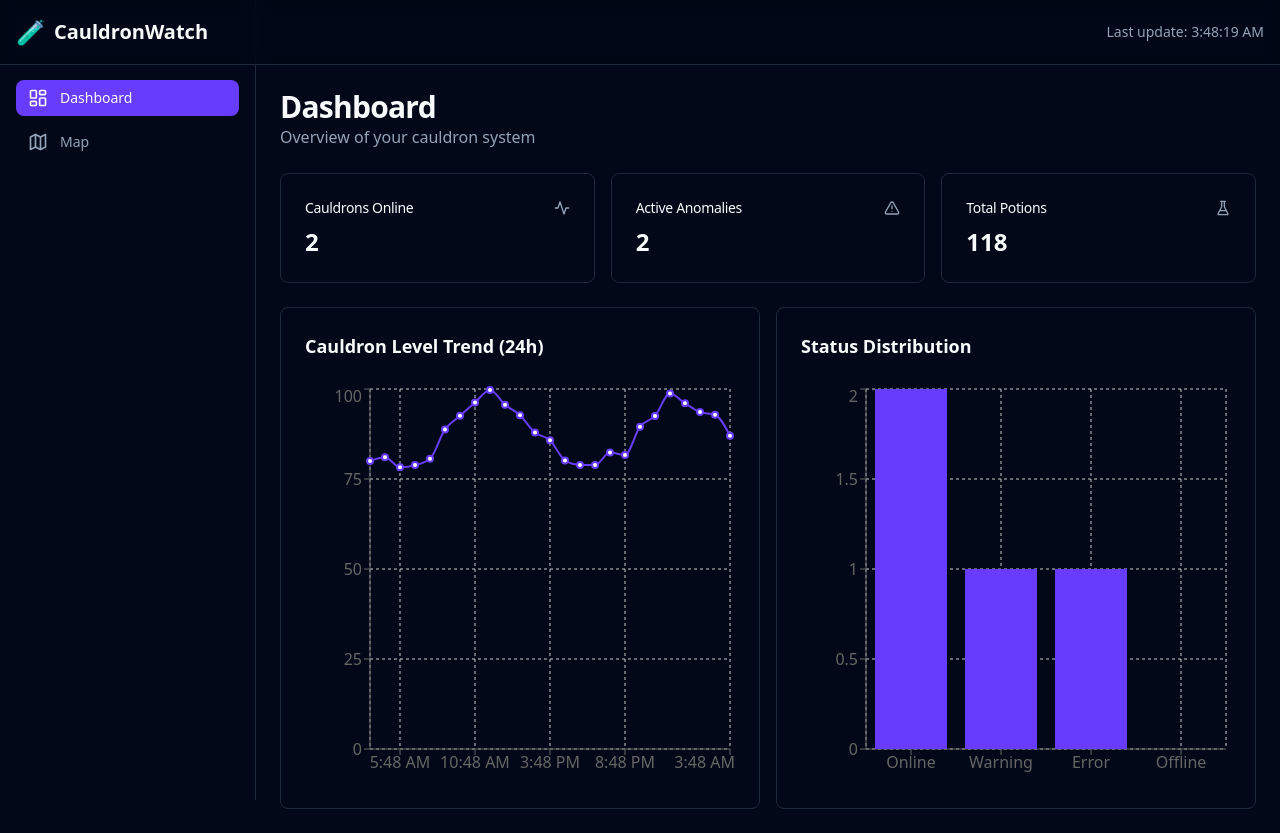
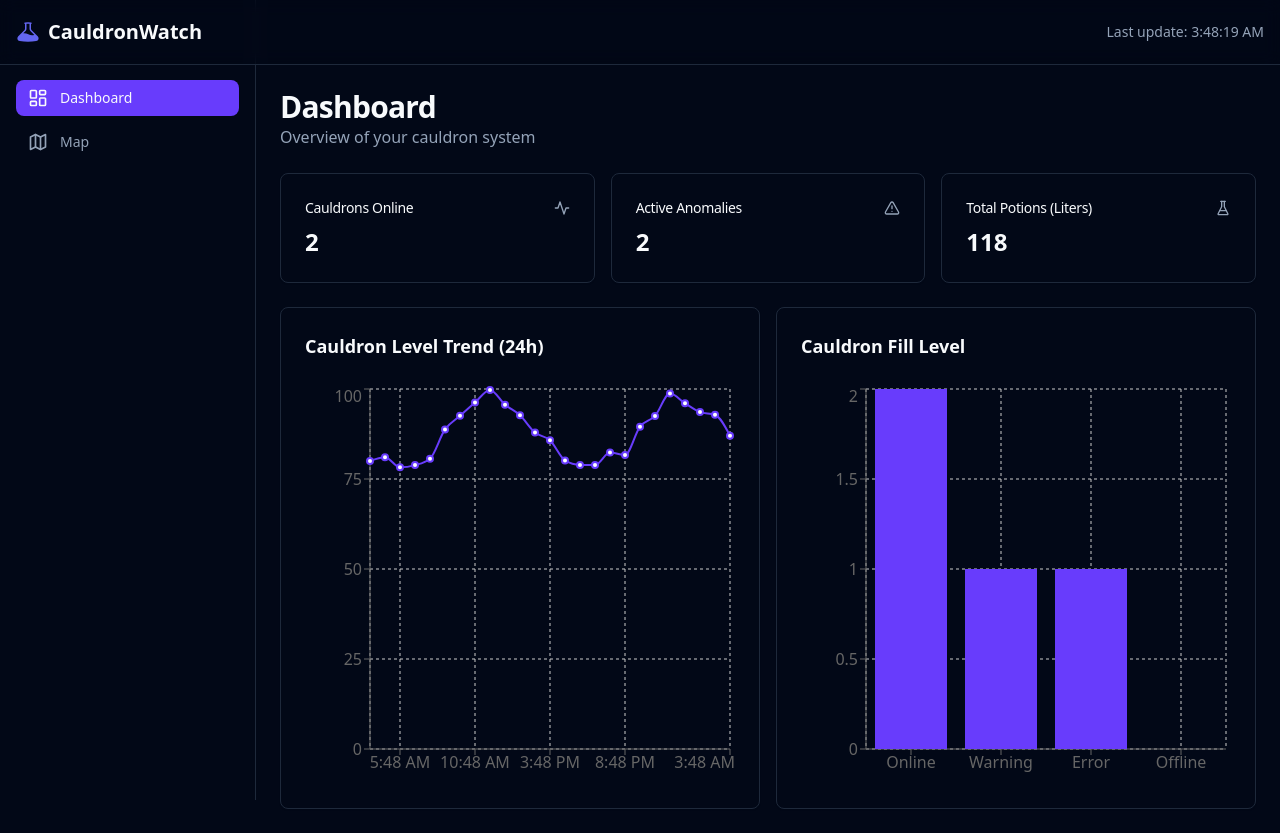
Before and after one commit to syedkazmi14/PotionTracker, a React (Vite) app in the folder frontend/: page /dashboard in a window 1280 px wide. Built offline with nearby package versions, Linux system fonts and the light colour scheme; no server answers.

Commit message:
Dashboard Update

```diff
--- a/frontend/src/layouts/MainLayout.tsx
+++ b/frontend/src/layouts/MainLayout.tsx
@@ -30,7 +30,20 @@ export function MainLayout() {
               {sidebarOpen ? <X /> : <Menu />}
             </Button>
             <div className="flex items-center gap-2">
-              <span className="text-2xl">🧪</span>
+            <span className="text-2xl text-indigo-500">
+                <svg
+                  xmlns="http://www.w3.org/2000/svg"
+                  viewBox="0 0 24 24"
+                  fill="currentColor"
+                  className="w-6 h-6"
+                >
+                  <path
+                    fillRule="evenodd"
+                    d="M10.5 3.798v5.02a3 3 0 0 1-.879 2.121l-2.377 2.377a9.845 9.845 0 0 1 5.091 1.013 8.315 8.315 0 0 0 5.713.636l.285-.071-3.954-3.955a3 3 0 0 1-.879-2.121v-5.02a23.614 23.614 0 0 0-3 0Zm4.5.138a.75.75 0 0 0 .093-1.495A24.837 24.837 0 0 0 12 2.25a25.048 25.048 0 0 0-3.093.191A.75.75 0 0 0 9 3.936v4.882a1.5 1.5 0 0 1-.44 1.06l-6.293 6.294c-1.62 1.621-.903 4.475 1.471 4.88 2.686.46 5.447.698 8.262.698 2.816 0 5.576-.239 8.262-.697 2.373-.406 3.092-3.26 1.47-4.881L15.44 9.879A1.5 1.5 0 0 1 15 8.818V3.936Z"
+                    clipRule="evenodd"
+                  />
+                </svg>
+              </span>
               <h1 className="text-xl font-bold">CauldronWatch</h1>
             </div>
           </div>
--- a/frontend/src/pages/DashboardPage.tsx
+++ b/frontend/src/pages/DashboardPage.tsx
@@ -57,7 +57,7 @@ export function DashboardPage() {
           icon={<AlertTriangle className="h-4 w-4" />}
         />
         <Card
-          title="Total Potions"
+          title="Total Potions (Liters)"
           value={totalPotions}
           icon={<FlaskConical className="h-4 w-4" />}
         />
@@ -77,7 +77,7 @@ export function DashboardPage() {
           </ResponsiveContainer>
         </ChartContainer>
 
-        <ChartContainer title="Status Distribution">
+        <ChartContainer title="Cauldron Fill Level">
           <ResponsiveContainer width="100%" height="100%">
             <BarChart data={statusData}>
               <CartesianGrid strokeDasharray="3 3" />
```
